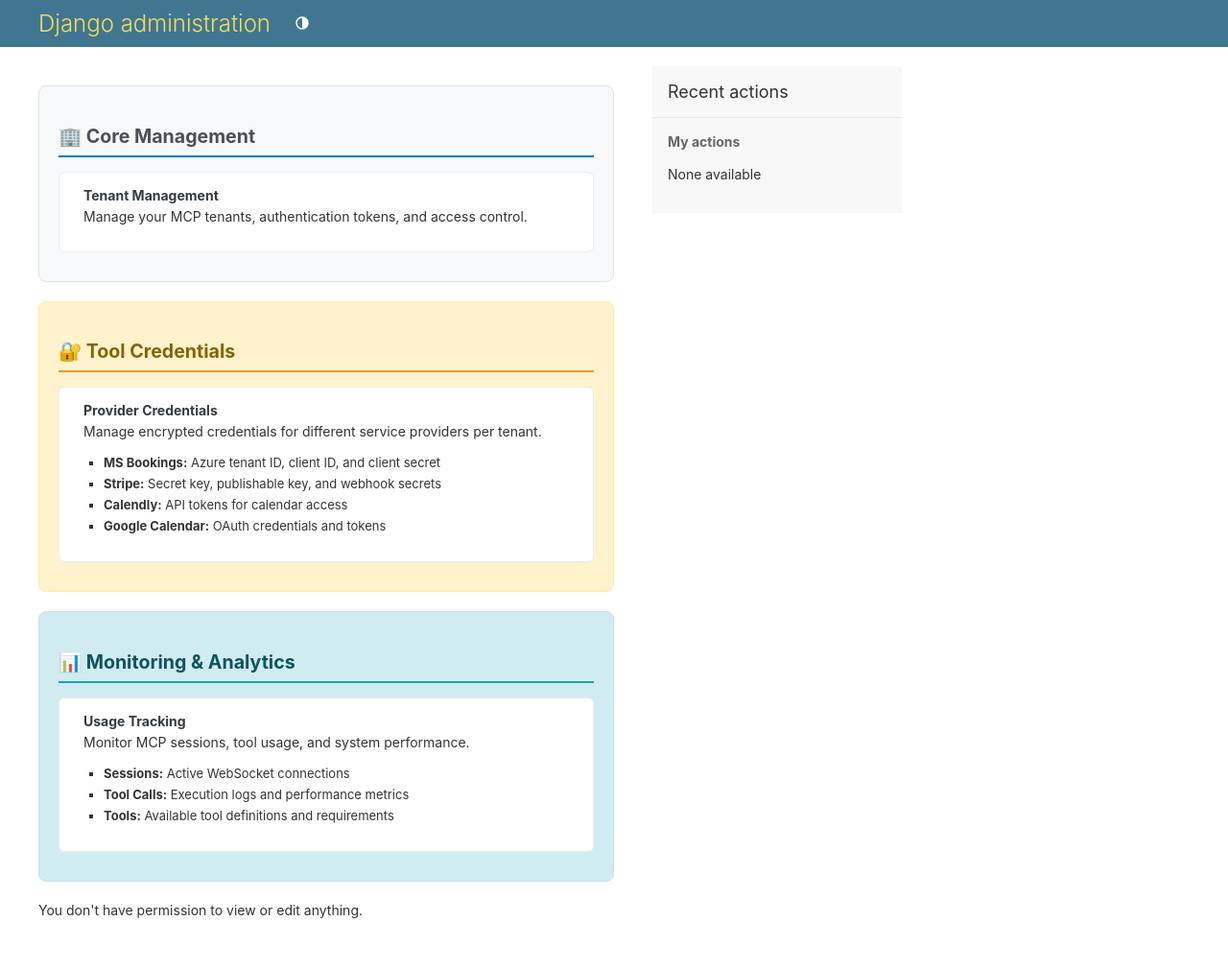
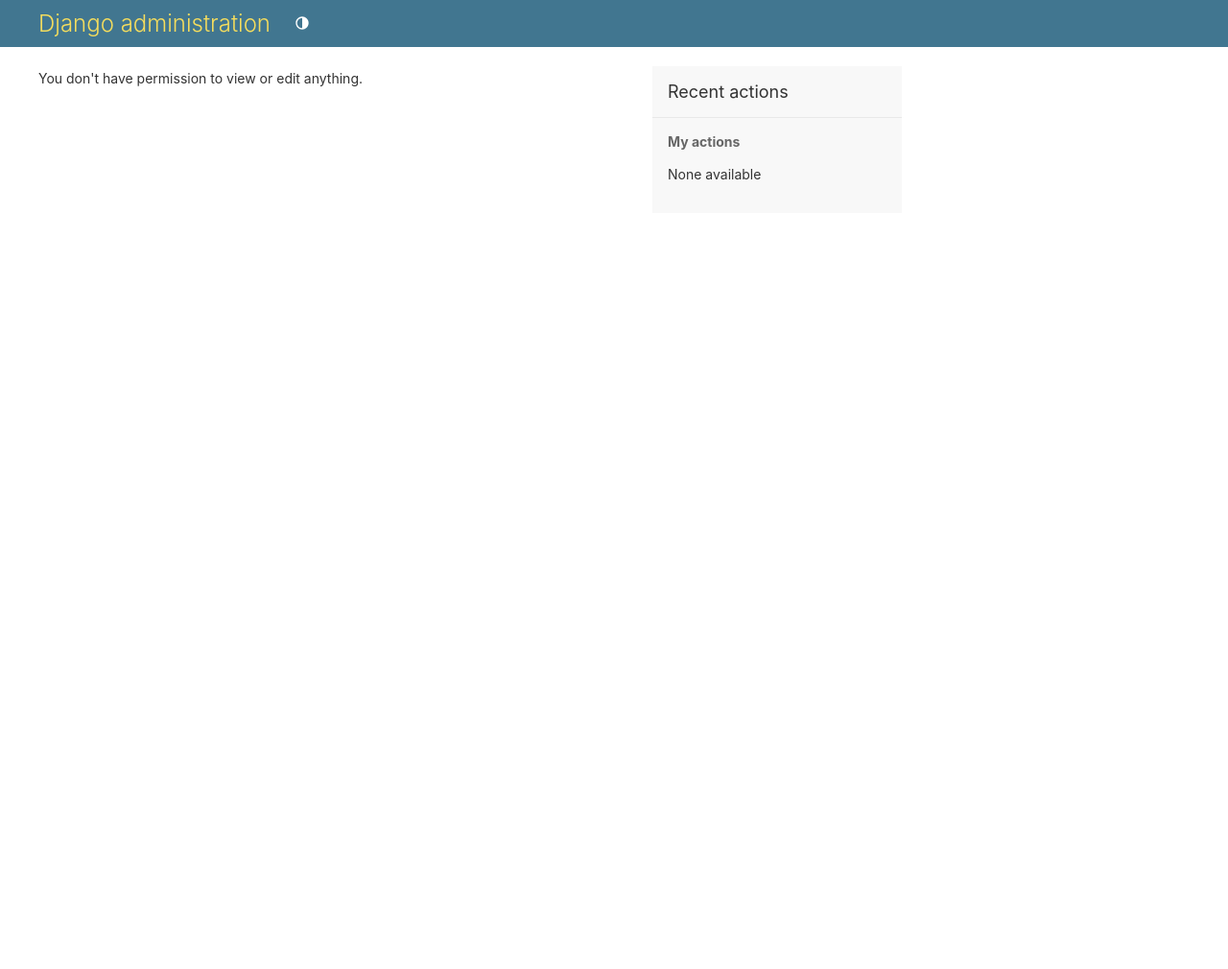
Before and after one commit to azar84/mcp-server-django, a Django app: template mcp/templates/admin/index.html in a window 1280 px wide. Shown: the whole page at 96% size. After the commit the page ends 188 px from the top, so only its background shows below. Run offline with Django 4.2, Linux system fonts and the light colour scheme; the template is opened without the code that fills it, so the values that code supplies are empty.

Commit message:
Fix MCP tool naming pattern and remove admin panel sections
- Fix tool naming to use underscores instead of dots to comply with MCP protocol pattern ^[a-zA-Z0-9_-]+$
- Update BaseTool.full_name to use underscore separator (domain_toolname)
- Change bookings.get_staff_availability to bookings_get_staff_availability
- Update all documentation and templates with correct naming pattern
- Remove custom admin panel dashboard sections (Core Management, Tool Credentials, Monitoring & Analytics)
- Simplify admin configuration to use standard Django admin interface
- Update README.md, STRUCTURE.md, and HTML templates with corrected tool names

```diff
--- a/mcp/domain_registry.py
+++ b/mcp/domain_registry.py
@@ -74,7 +74,7 @@
         return all_tools
 
     def get_tool_by_name(self, tool_name: str):
-        """Get a specific tool by its full name (domain.tool_name)"""
+        """Get a specific tool by its full name (domain_tool_name)"""
         for domain_manager in self.domains.values():
             if tool_name in domain_manager.tools:
                 return domain_manager.tools[tool_name]
--- a/mcp/domains/base.py
+++ b/mcp/domains/base.py
@@ -55,7 +55,7 @@
         self.description = description
         self.input_schema = input_schema
         self.required_scopes = required_scopes or []
-        self.full_name = f"{provider.provider_type.value}.{name}"
+        self.full_name = f"{provider.provider_type.value}_{name}"
 
     async def execute(self, arguments: Dict[str, Any], context: Dict[str, Any]) -> Any:
         """Execute the tool with given arguments and context"""
--- a/mcp/templates/admin/index.html
+++ b/mcp/templates/admin/index.html
@@ -4,100 +4,12 @@
 {% block extrahead %}
     {{ block.super }}
     <style>
-        .dashboard-section {
-            background: #f8f9fa;
-            border: 1px solid #dee2e6;
-            border-radius: 8px;
-            margin: 20px 0;
-            padding: 20px;
-        }
-        .dashboard-section h2 {
-            color: #495057;
-            font-size: 1.4em;
-            margin-bottom: 15px;
-            border-bottom: 2px solid #007cba;
-            padding-bottom: 8px;
-        }
-        .dashboard-section .module {
-            background: white;
-            border: 1px solid #e9ecef;
-            border-radius: 6px;
-            margin: 10px 0;
-            padding: 15px;
-        }
-        .dashboard-section .module h3 {
-            margin-top: 0;
-            color: #343a40;
-        }
-        .credential-section {
-            background: #fff3cd;
-            border-color: #ffeaa7;
-        }
-        .credential-section h2 {
-            color: #856404;
-            border-bottom-color: #f39c12;
-        }
-        .monitoring-section {
-            background: #d1ecf1;
-            border-color: #bee5eb;
-        }
-        .monitoring-section h2 {
-            color: #0c5460;
-            border-bottom-color: #17a2b8;
-        }
+        /* Custom admin styles can be added here if needed */
     </style>
 {% endblock %}
 
 {% block content %}
 <div id="content-main">
-    <div class="dashboard-section">
-        <h2>🏢 Core Management</h2>
-        <div class="module">
-            <h3>Tenant Management</h3>
-            <p>Manage your MCP tenants, authentication tokens, and access control.</p>
-            {% for app in app_list %}
-                {% if app.name == "Core Management" %}
-                    {% for model in app.models %}
-                        <tr class="model-{{ model.object_name|lower }}">
-                            {% if model.admin_url %}
-                                <th scope="row"><a href="{{ model.admin_url }}">{{ model.name }}</a></th>
-                            {% else %}
-                                <th scope="row">{{ model.name }}</th>
-                            {% endif %}
-                        </tr>
-                    {% endfor %}
-                {% endif %}
-            {% endfor %}
-        </div>
-    </div>
-
-    <div class="dashboard-section credential-section">
-        <h2>🔐 Tool Credentials</h2>
-        <div class="module">
-            <h3>Provider Credentials</h3>
-            <p>Manage encrypted credentials for different service providers per tenant.</p>
-            <ul>
-                <li><strong>MS Bookings:</strong> Azure tenant ID, client ID, and client secret</li>
-                <li><strong>Stripe:</strong> Secret key, publishable key, and webhook secrets</li>
-                <li><strong>Calendly:</strong> API tokens for calendar access</li>
-                <li><strong>Google Calendar:</strong> OAuth credentials and tokens</li>
-            </ul>
-        </div>
-    </div>
-
-    <div class="dashboard-section monitoring-section">
-        <h2>📊 Monitoring & Analytics</h2>
-        <div class="module">
-            <h3>Usage Tracking</h3>
-            <p>Monitor MCP sessions, tool usage, and system performance.</p>
-            <ul>
-                <li><strong>Sessions:</strong> Active WebSocket connections</li>
-                <li><strong>Tool Calls:</strong> Execution logs and performance metrics</li>
-                <li><strong>Tools:</strong> Available tool definitions and requirements</li>
-            </ul>
-        </div>
-    </div>
-
     <!-- Standard Django admin app list -->
     {% if app_list %}
         <div style="margin-top: 40px;">
--- a/mcp/templates/mcp/index.html
+++ b/mcp/templates/mcp/index.html
@@ -245,7 +245,7 @@
                 </div>
 
                 <div class="tool-card">
-                    <h4>bookings.get_staff_availability</h4>
+                    <h4>bookings_get_staff_availability</h4>
                     <p>Get staff availability from Microsoft Bookings for a 7-day window</p>
                     <p><strong>Required Scopes:</strong></p>
                     <div>
@@ -416,7 +416,7 @@
     "id": "1",
     "method": "tools/call",
     "params": {
-      "name": "bookings.get_staff_availability",
+      "name": "bookings_get_staff_availability",
       "arguments": {
         "startLocal": "2025-09-20T14:00:00",
         "timeZone": "Eastern Standard Time"
--- a/mcp/tools.py
+++ b/mcp/tools.py
@@ -72,7 +72,7 @@
 
     # MS Bookings tool - domain-based tool
     protocol_handler.register_tool(
-        name="bookings.get_staff_availability",
+        name="bookings_get_staff_availability",
         description="Get staff availability from Microsoft Bookings for a 7-day window",
         input_schema={
             "type": "object",
```
Also changed, not shown: STRUCTURE.md (+12 -12 lines), mcp/admin_config.py (+3 -59 lines), mcp/openai_mcp_transport.py (+2 -8 lines), README.md.
